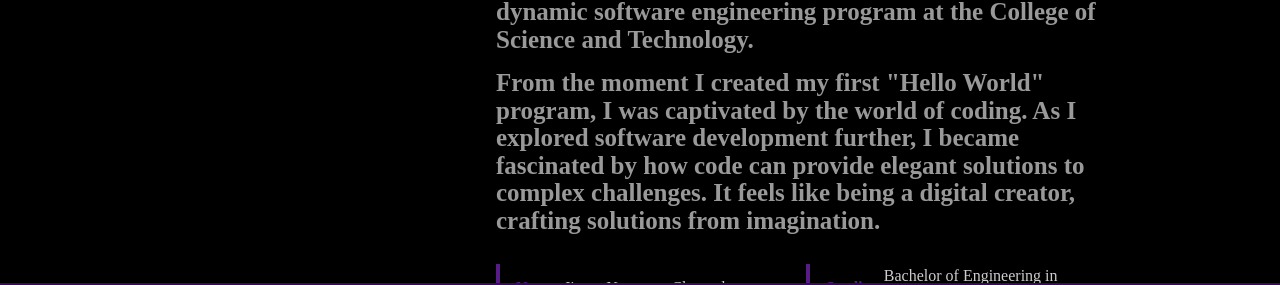
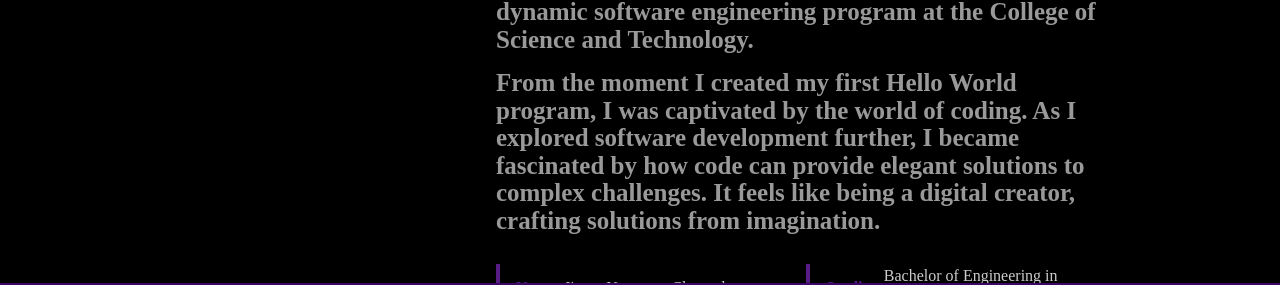
Before and after one commit to JigmeZ/Personal-P, a Next.js app: page /About in a window 1280 px wide. Both pictures are taken after a click on the tab "About Me". Shown: the part 517-802 px from the top of the page. Built offline with nearby package versions, Linux system fonts and the light colour scheme.

Commit message:
took out the quoates

```diff
--- a/app/About/page.jsx
+++ b/app/About/page.jsx
@@ -96,7 +96,7 @@ const about = {
         the College of Science and Technology.
       </p>
       <p>
-        From the moment I created my first "Hello World" program, I was
+        From the moment I created my first Hello World program, I was
         captivated by the world of coding. As I explored software development
         further, I became fascinated by how code can provide elegant solutions
         to complex challenges. It feels like being a digital creator, crafting
```
